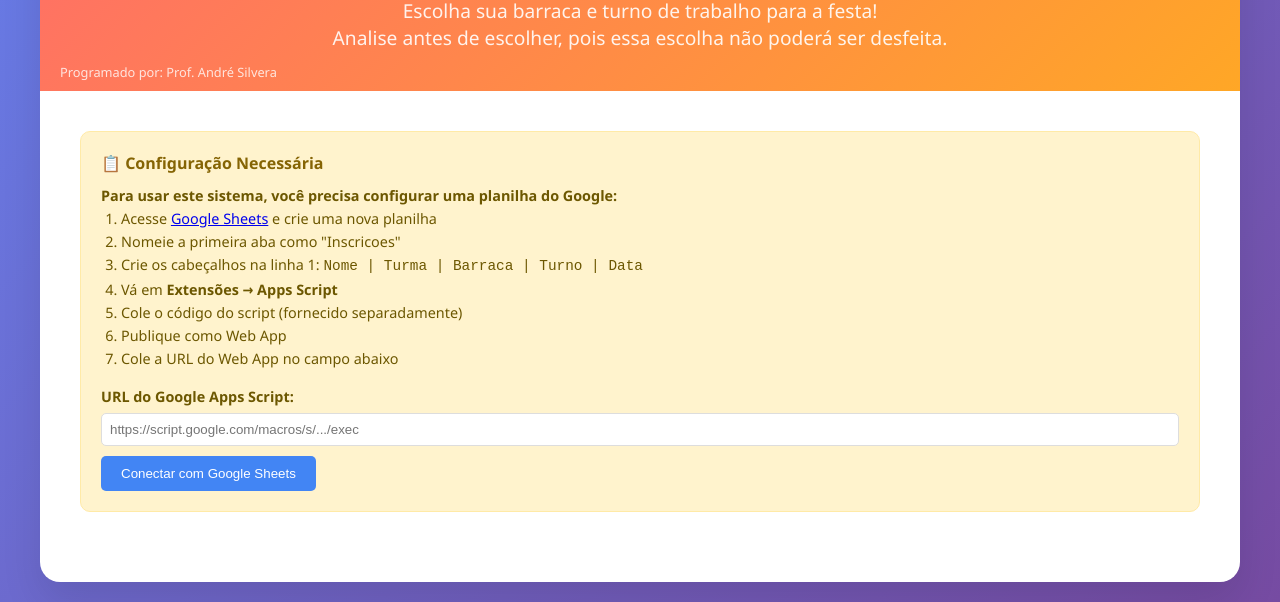
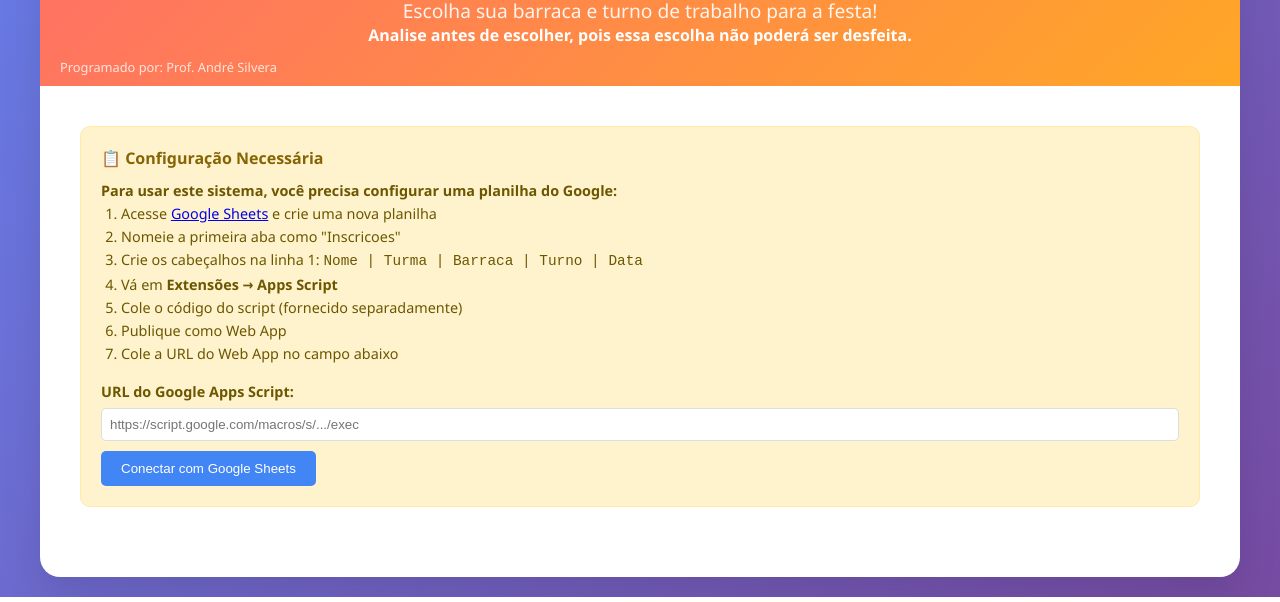
Before and after one commit to liedcee/v2barracascee2025, a plain HTML site: page index.html in a window 1280 px wide. Shown: the part 210-812 px from the top of the page. Drawn offline with Linux system fonts and the light colour scheme; no server answers.

Commit message:
Update index.html

```diff
--- a/index.html
+++ b/index.html
@@ -380,7 +380,7 @@
             <h2>Inscrições das Barracas</h2>
             <p>Esse cadastro é <b>exclusivamente</b> para quem ainda não se cadastrou em nenhuma barraca.</p>
             <p>Escolha sua barraca e turno de trabalho para a festa!</p>
-            <p>Analise antes de escolher, pois essa escolha não poderá ser desfeita.</p>
+            <h4>Analise antes de escolher, pois essa escolha não poderá ser desfeita.</h4>
             <div class="footer-info">
                 <div class="programmed-by">
                     Programado por: Prof. André Silvera
```
